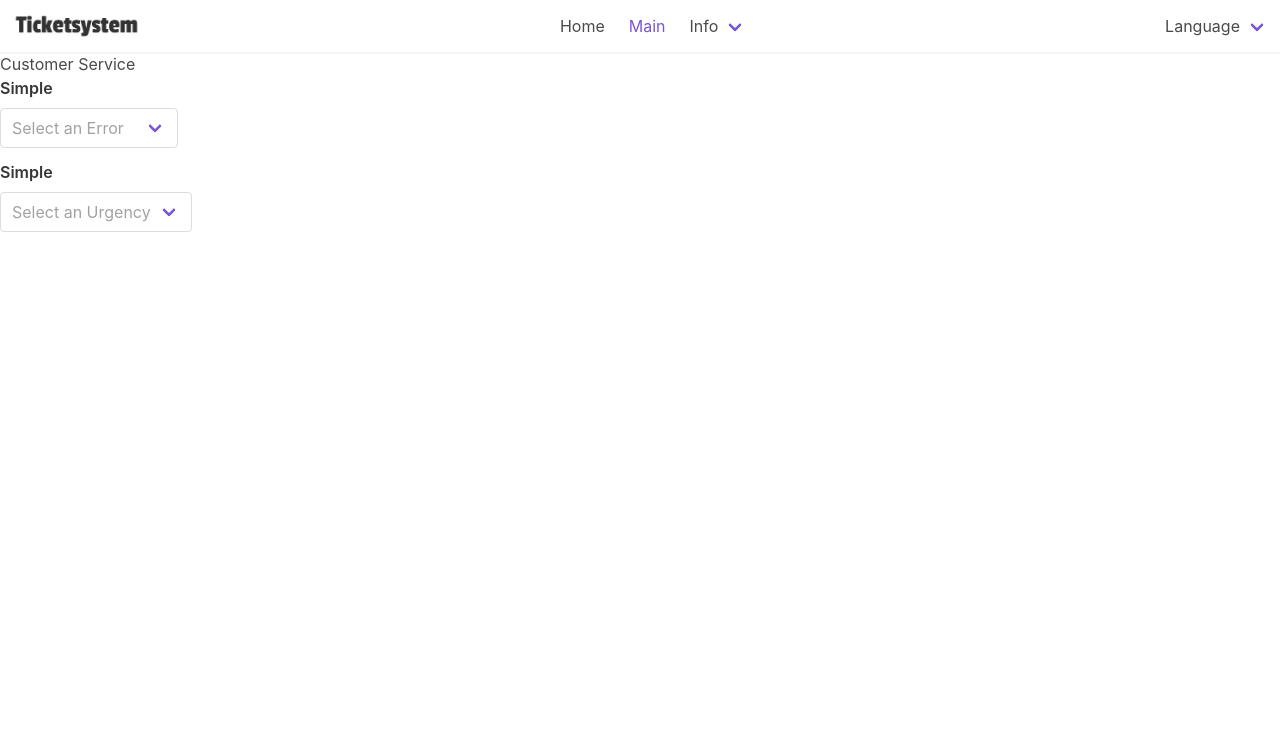
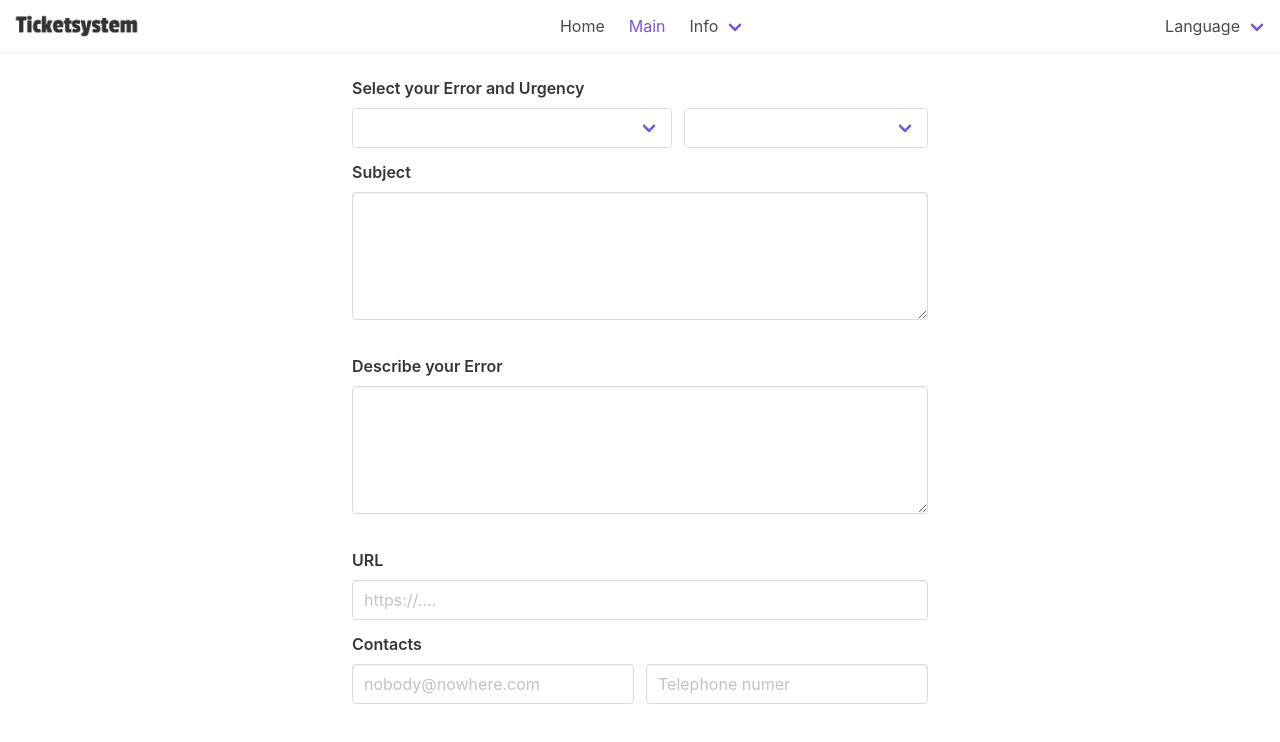
Before and after one commit to WilhelmKkampelmann/ticketsystem3.0, a Vue app: page /main in a window 1280 px wide. Shown: the top 742 px of the page. Built offline with nearby package versions, Linux system fonts and the light colour scheme.

Commit message:
user-input-fields finished with aligning in mAin.vue

```diff
--- a/src/views/Main.vue
+++ b/src/views/Main.vue
@@ -1,8 +1,9 @@
 <template>
   <section>
-    <h3>Customer Service</h3>
-    <b-field label="Simple">
-      <b-select placeholder="Select an Error">
+    <b-field label="Select your Error and Urgency" grouped>
+      <b-select
+      v-model="userInputDatas.kindOfError"
+      expanded>
         <option
         v-for="option in kindOfError"
         :value="option.id"
@@ -11,9 +12,9 @@
             {{ option.name }}
         </option>
       </b-select>
-    </b-field>
-    <b-field label="Simple">
-      <b-select placeholder="Select an Urgency">
+      <b-select
+      v-model="userInputDatas.urgency"
+      expanded>
         <option
         v-for="option in urgency"
         :value="option.id"
@@ -22,6 +23,29 @@
             {{ option.name }}
         </option>
       </b-select>
+    </b-field>
+    <b-field label="Subject" >
+            <b-input maxlength="50" type="textarea"
+            v-model="userInputDatas.subject"></b-input>
+    </b-field>
+    <b-field label="Describe your Error" >
+            <b-input maxlength="100" type="textarea"
+            v-model="userInputDatas.describeError"></b-input>
+    </b-field>
+    <b-field label="URL">
+            <b-input v-model="userInputDatas.url"
+            placeholder="https://...."></b-input>
+    </b-field>
+    <b-field label="Contacts" grouped>
+            <b-input v-model="userInputDatas.email"
+            type="email"
+            placeholder="nobody@nowhere.com"
+            expanded>
+            </b-input>
+            <b-input v-model="userInputDatas.tel"
+            placeholder="Telephone numer"
+            expanded>
+            </b-input>
     </b-field>
   </section>
 </template>
@@ -41,11 +65,26 @@ export default {
         { name: 'Yellow', value: 'yellow' },
         { name: 'Green', value: 'green' },
       ],
-
+      userInputDatas: {
+        kindOfError: '',
+        urgency: '',
+        subject: '',
+        describeError: '',
+        url: '',
+        email: '',
+        tel: '',
+      },
     };
   },
 };
 </script>
 
 <style scoped>
+section{
+    max-width: 90%;
+    width: 45%;
+    height: 100vh;
+    margin: 1.5rem auto;
+}
+
 </style>
```
